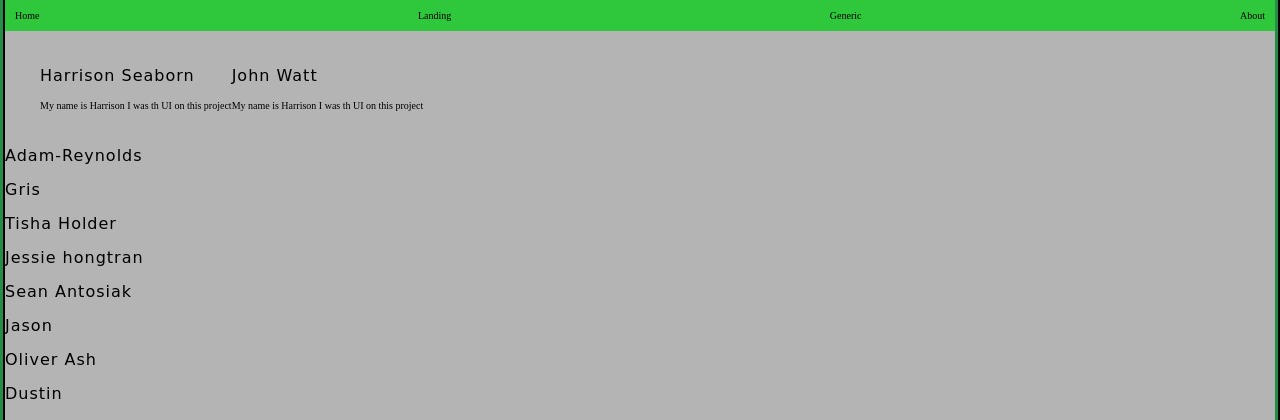
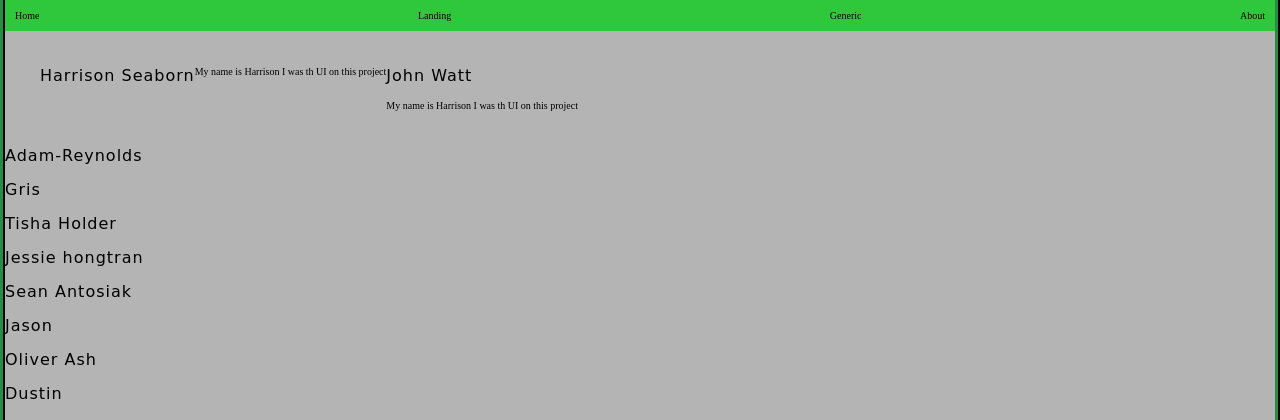
Before and after one commit to bw-deforestation-prediction/UI, a PHP site: page /html/about.html in a window 1280 px wide. Shown: the part 213-633 px from the top of the page. Run offline with PHP 8.4, Linux system fonts and the light colour scheme.

Commit message:
not workin

```diff
--- a/css/index.css
+++ b/css/index.css
@@ -281,3 +281,7 @@
   align-content: space-between;
   padding: 35px;
 }
+.tenBoxes .row1 .box1 {
+  display: flex;
+  flex-flow: row wrap;
+}
--- a/less/about.less
+++ b/less/about.less
@@ -4,5 +4,11 @@
     flex-flow: row wrap;
     align-content:space-between;
     padding: 35px;
+        .box1{
+        display: flex;
+        flex-flow: row wrap;
+        }
     }
+
+
 }
```
